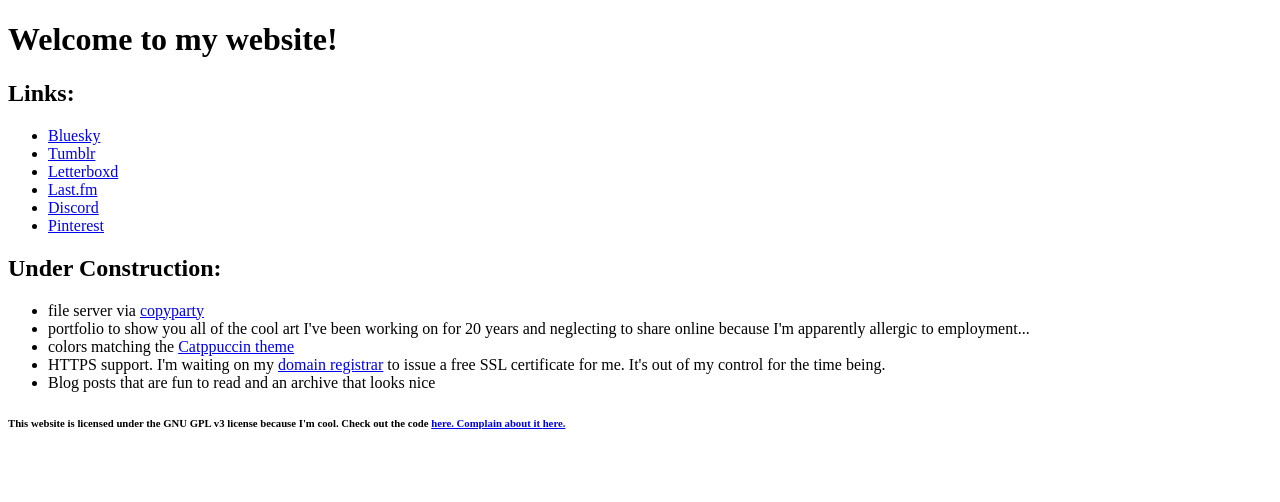
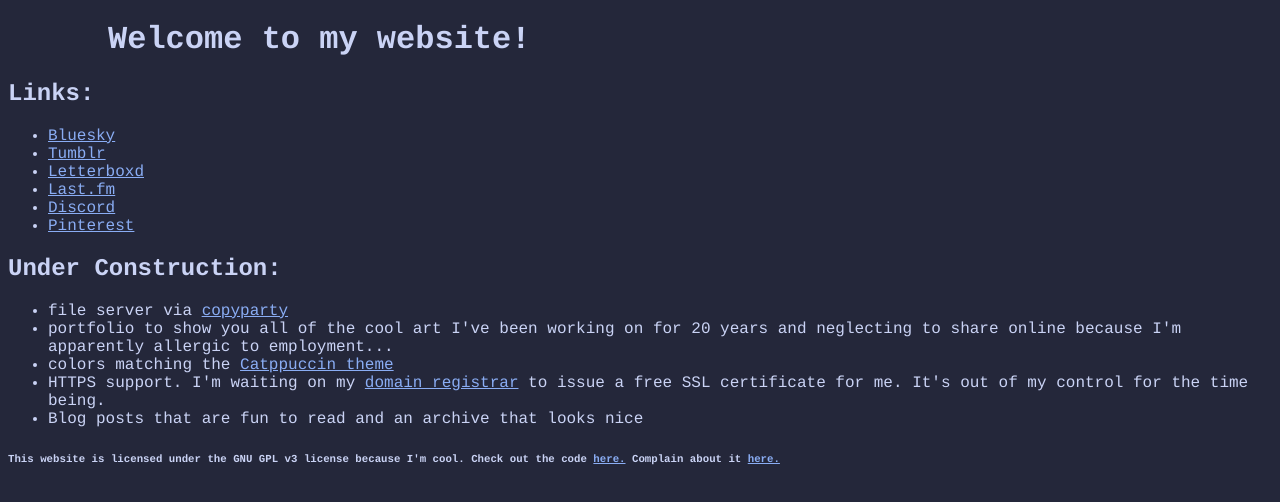
Before and after one commit to anarchohannibalism/anarchohannibalism.github.io, a plain HTML site: page index.html in a window 1280 px wide. Drawn offline with Linux system fonts and the light colour scheme.

Commit message:
fixed minor syntax error and added css stylesheet (finally)

```diff
--- a/index.html
+++ b/index.html
@@ -8,6 +8,7 @@
   <meta http-equiv='cache-control' content='no-cache'>
   <meta http-equiv='expires' content='0'>
   <meta http-equiv='pragma' content='no-cache'>
+  <link rel="stylesheet" href="styles.css">
     <title>anarchohannibalism.xyz</title>
   </head>
   <body>
@@ -45,7 +46,7 @@
 	  </main>
   </body>
   <footer>
-    <h6>This website is licensed under the GNU GPL v3 license because I'm cool. Check out the code <a href="https://github.com/anarchohannibalism/anarchohannibalism.github.io">here. Complain about it <a href="mailto:ryan@anarchohannibalism.xyz">here.</a>
+    <h6>This website is licensed under the GNU GPL v3 license because I'm cool. Check out the code <a href="https://github.com/anarchohannibalism/anarchohannibalism.github.io">here.</a> Complain about it <a href="mailto:ryan@anarchohannibalism.xyz">here.</a>
     </h6>
   </footer>
 </html>
--- /dev/null
+++ b/styles.css
@@ -0,0 +1,14 @@
+body {
+  background-color: #24273a;
+  color: #cad3f5;
+  font-family: Courier;
+}
+
+a {
+  color: #8aadf4;
+}
+
+h1 {
+    margin-left:100px;
+    margin-right:100px;
+}
```
